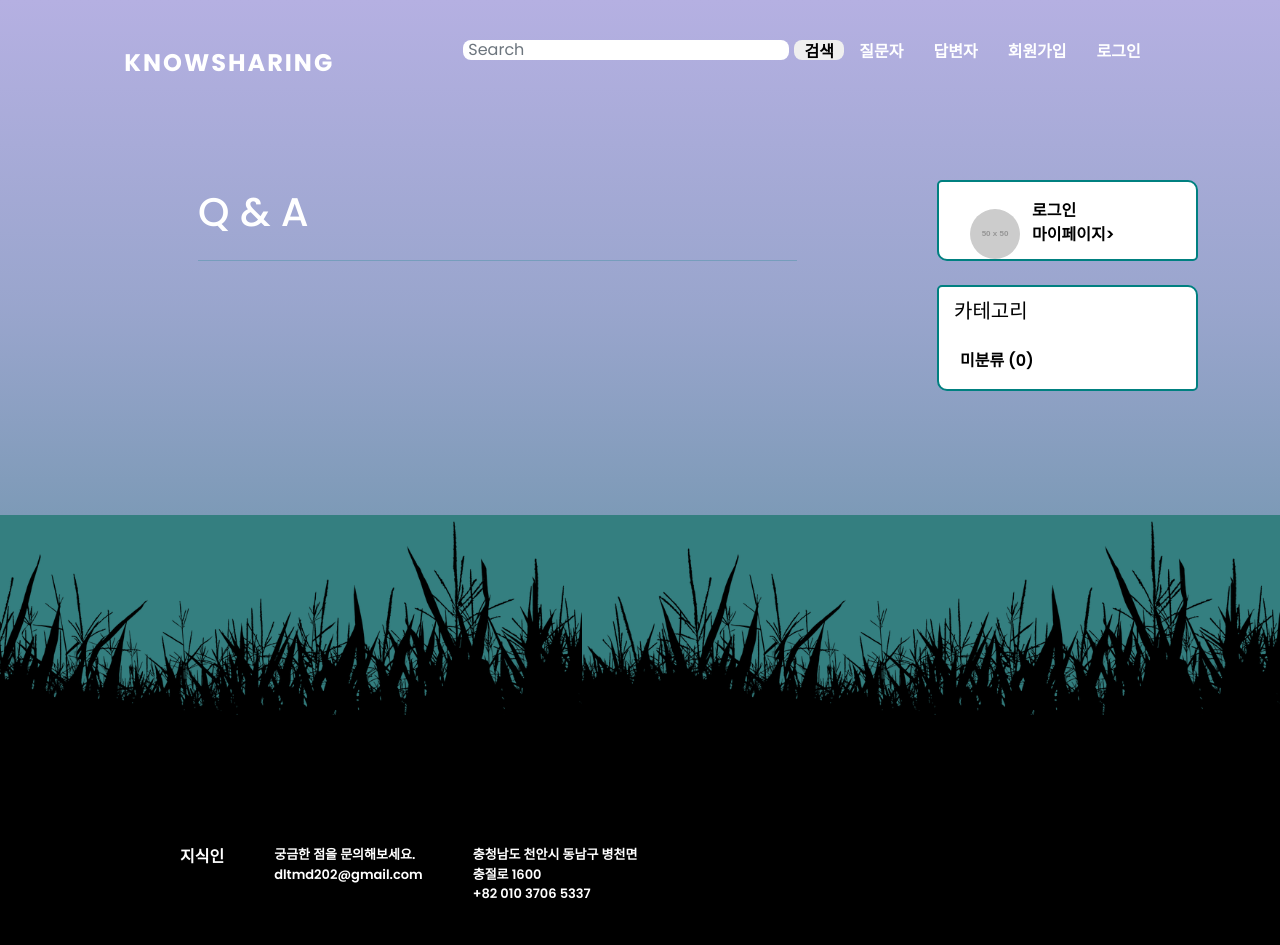
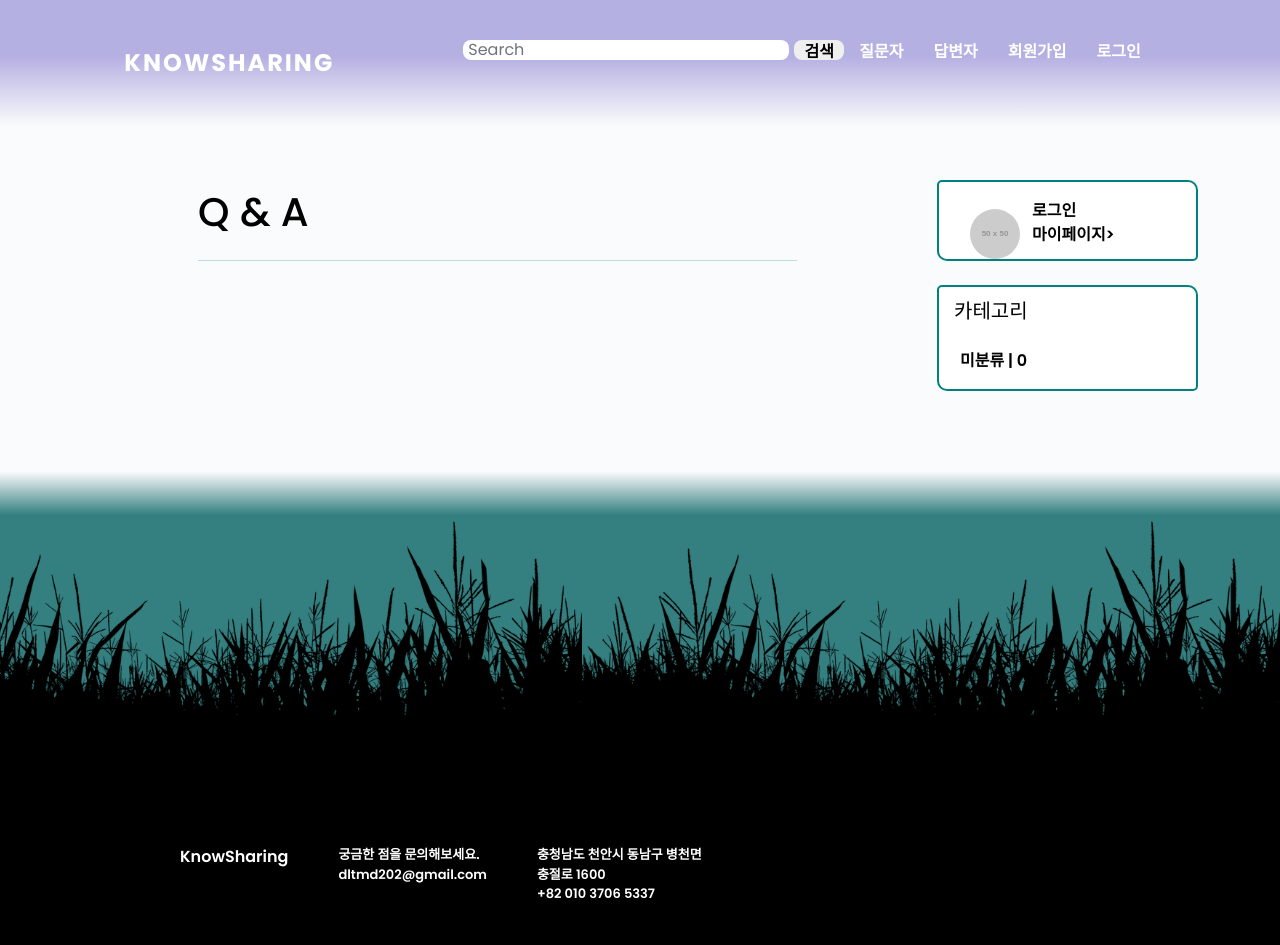
Before and after one commit to Dltmd202/Sharing_knowleadge, a Django app: page /question/ in a window 1280 px wide. Run offline with Django 3.2, Linux system fonts and the light colour scheme; grey boxes labelled with a size stand in for pictures from a placeholder-image service; data that the repository does not hold is empty; some libraries are stand-ins or nearby versions.

Commit message:
색상 그레디언트 조절

```diff
--- a/home/static/home/css/home.css
+++ b/home/static/home/css/home.css
@@ -74,7 +74,7 @@ section
 
 /*궁금한 내용 질문하기 */
 .질문자{
-    background: linear-gradient( #030F1D,80%, #B5B0E2)
+    background: linear-gradient( #030F1D 60%, #B5B0E2)
 }
 .ask
 {
@@ -106,7 +106,7 @@ section
 }
 /*질문자 도와주기*/
 .답변자{
-    background: linear-gradient(#B5B0E2,60%,#347F80);
+    background: linear-gradient(#B5B0E2 60%,#347F80);
 }
 .answer
 {
--- a/home/static/home/css/style.css
+++ b/home/static/home/css/style.css
@@ -1,6 +1,14 @@
-body{
-    background: linear-gradient(#B5B0E2, 60% ,#357e80);
+
+
+
+.contain-all{
+    background: linear-gradient(#fafbfc 90% ,#347F80);
 }
+
+header{
+    background: linear-gradient(#B5B0E2 45% ,#fafbfc);
+}
+
 
 .nav-custom{
     padding-top: 1em;
--- a/home/templates/home/footer.html
+++ b/home/templates/home/footer.html
@@ -27,7 +27,7 @@
         <footer id="footer" class="black">
         <div align="left">
             <div class="footer-div">
-                <p class="m-0 footer-text" style="font-size: medium">지식인</p>
+                <p class="m-0 footer-text" style="font-size: medium">KnowSharing</p>
             </div>
             <div class="footer-div">
                 <p class="footer-text m-0">궁금한 점을 문의해보세요.</p>
--- a/question/templates/question/base.html
+++ b/question/templates/question/base.html
@@ -16,9 +16,9 @@
     <link rel="stylesheet" href="{% static 'home/css/home.css'%}">
 </head>
 <body>
+<div class="contain-all">
 {% include 'home/navbar.html' %}
-
-<div class="container" id="main-container" style=" margin-top: 80px; ">
+<div class="container " id="main-container" style=" margin-top: 80px; ">
     <div class="row">
         <div class ="col-md-8 col-lg-9" id="main-area">
             {% block main_area %}
@@ -69,11 +69,11 @@
                         <ul class="list-unstyled mb-0">
                             {% for c in categories %}
                             <li>
-                                <a href="{{ c.get_absolute_path }}" class="category-list">{{ c }} ({{ c.question_set.count }})</a>
+                                <a href="{{ c.get_absolute_path }}" class="category-list">{{ c }} | {{ c.question_set.count }}</a>
                             </li>
                             {% endfor %}
                             <li>
-                                <a href="/category/no_category" class="category-list">미분류 ({{ no_category_question_count }})</a>
+                                <a href="/category/no_category" class="category-list">미분류 | {{ no_category_question_count }}</a>
                             </li>
                         </ul>
                     </div>
@@ -82,7 +82,8 @@
         </div>
     </div>
 </div>
+</div>
+</body>
 {% include 'home/footer.html'%}
 <script src="{% static 'home/js/scripts.js' %}"></script>
-</body>
 </html>
--- a/question/templates/question/question_list.html
+++ b/question/templates/question/question_list.html
@@ -12,7 +12,7 @@ Question
             <div class="px-3 px-lg-3">
                 <div class="row">
                     <div class="col-9">
-                        <h1>Q & A</h1>
+                        <h1 style="color: black">Q & A</h1>
                     </div>
                     {% if user.is_authenticated %}
                         <div class="col-3">
```
